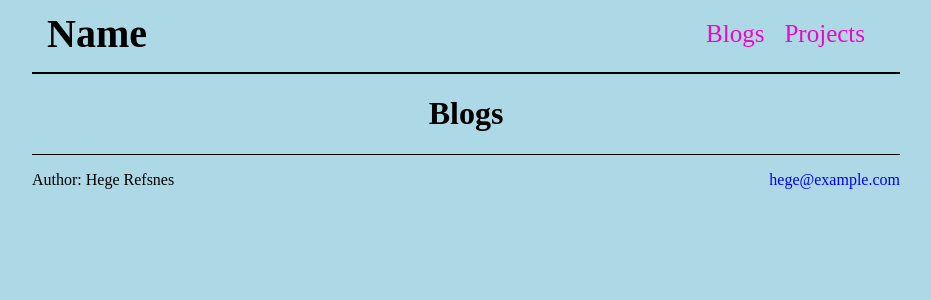
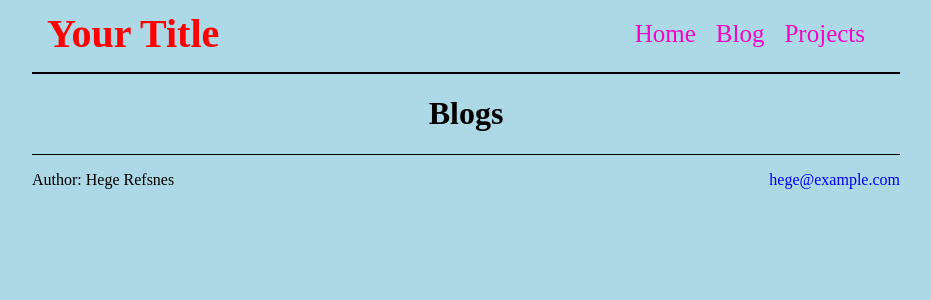
Before and after one commit to Nirhar/azure-mist, a Jekyll site: the page built from blogs.md, in a window 1280 px wide. Shown: the top 300 px of the page, without its empty margins (195-1126 px from the left). Built offline with Jekyll 4.4.1, drawn with Linux system fonts in a browser that asks for light colours.

Commit message:
Refactor out navbar into a yaml file

```diff
--- a/_config.yml
+++ b/_config.yml
@@ -1,3 +1,4 @@
+title: Your Title
 sass:
   sass_dir: _sass
   style: compressed
--- /dev/null
+++ b/_data/navigation.yml
@@ -0,0 +1,6 @@
+- title: Home
+  url: /
+- title: Blog
+  url: /blog/
+- title: Projects
+  url: /projects/
--- a/_layouts/default.html
+++ b/_layouts/default.html
@@ -9,10 +9,11 @@
     <div class="body-container">
       <nav class="navbar">
         <div class="navbar-div">
-          <div class="navbar-logo"><a href="/">Name</a></div>
+          <div class="navbar-logo"><a href="/"> {{ site.title }} </a></div>
           <ul class="navbar-links">
-            <li><a href="/blogs/">Blogs</a></li>
-            <li><a href="/projects/">Projects</a></li>
+            {% for item in site.data.navigation %}
+              <li><a href="{{ item.url }}">{{ item.title }}</a></li>
+            {% endfor %}
           </ul>
         </div>
       </nav>
--- a/_sass/main.scss
+++ b/_sass/main.scss
@@ -29,7 +29,7 @@ body {
   font-weight: bold;
 }
 .navbar-logo a{
-  color: black;
+  color: red;
 }
 .navbar-links{
   display: flex;
--- a/blogs.md
+++ b/blogs.md
@@ -1,6 +1,6 @@
 ---
 layout: default
 title: Blog Posts
-permaling: /blog/
+permalink: /blog/
 ---
 # Blogs
```
Also changed, not shown: projects.md (+1 -1 lines).
